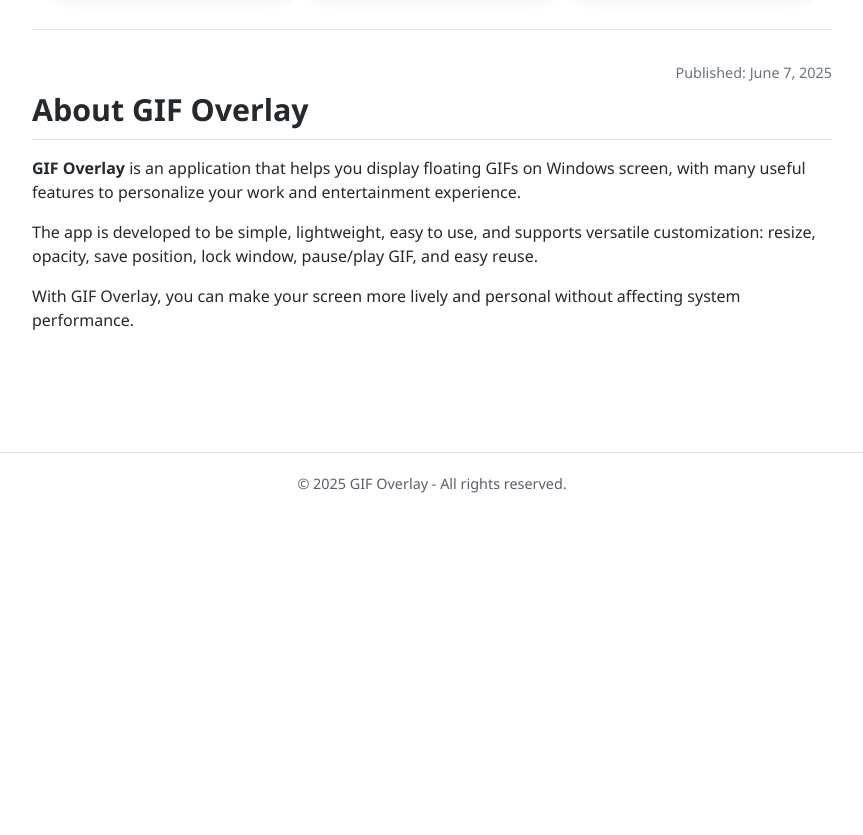
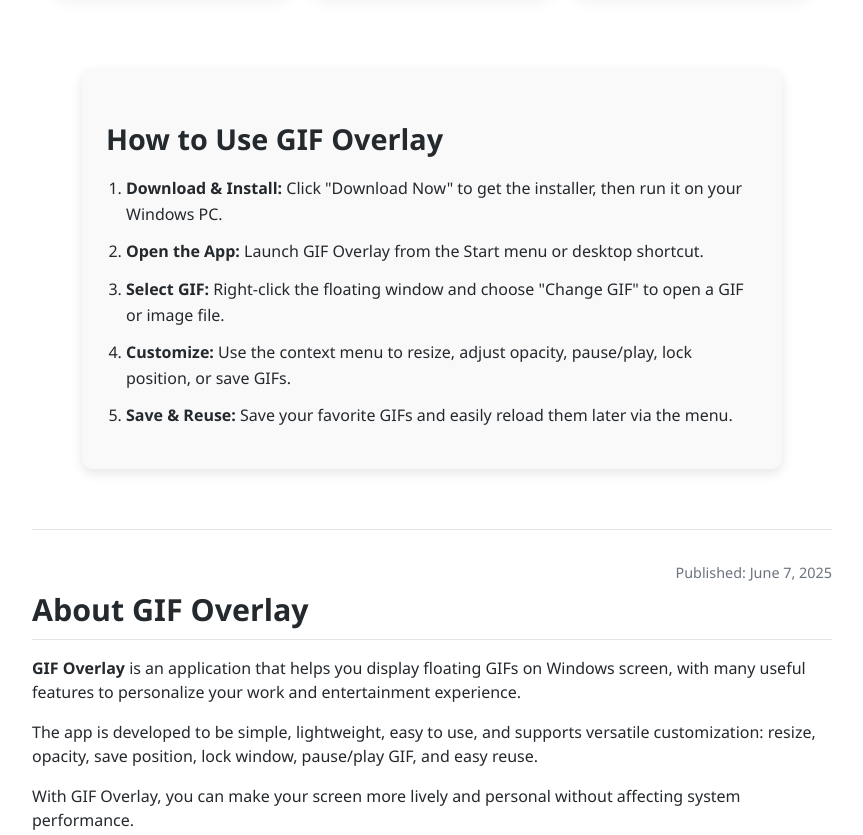
Before and after one commit to DuyNguyen2k6/GIF-Overlay, a plain HTML site: page index.html in a window 1280 px wide. Shown: the part 863-1698 px from the top of the page, without its empty margins (208-1071 px from the left). Before the commit the page ends 1377 px from the top, so only its background shows below. Drawn offline with Linux system fonts and the light colour scheme.

Commit message:
Add files via upload

```diff
--- a/index.html
+++ b/index.html
@@ -232,30 +232,36 @@
     }
     .article ol { padding-left: 20px; margin-bottom: 1em; }
     .article ol li { margin-bottom: 0.8em; font-weight: 600; }
-    footer {
-      border-top: 1px solid #e1e4e8;
-      padding: 20px 24px;
-      text-align: center;
-      color: #586069;
-      font-size: 0.9rem;
-      user-select: none;
+
+    /* How to use section */
+    .how-to-use {
+      max-width: 700px;
+      margin: 40px auto 60px auto;
+      padding: 24px;
+      background-color: #f9f9f9;
+      border-radius: 10px;
+      box-shadow: 0 4px 12px rgb(0 0 0 / 0.1);
+      color: #24292e;
     }
-    @media (max-width: 1024px) {
-      .feature-grid { flex-wrap: wrap; gap: 24px; }
-      .feature-item { min-width: 180px; }
+    .how-to-use h2 {
+      font-size: 1.8rem;
+      margin-bottom: 16px;
+      font-weight: 700;
     }
-    @media (max-width: 800px) {
-      .feature-grid { flex-direction: column; gap: 12px; }
-      .feature-item { min-width: unset; flex: 1 1 100%; }
+    .how-to-use ol {
+      padding-left: 20px;
+      font-size: 1rem;
+      line-height: 1.6;
+      color: #24292e;
     }
-    @media (max-width: 720px) {
-      header { flex-wrap: wrap; justify-content: center; gap: 12px; }
-      main { margin: 24px auto; padding: 0 16px; }
-      .header-actions { justify-content: center; width: 100%; }
-      .button, .btn-secondary, #lang-select { width: 100%; text-align: center; }
-      .feature-grid { flex-direction: column; gap: 12px; }
-      .feature-item { flex: 1 1 100%; min-width: unset; }
+    .how-to-use ol li {
+      margin-bottom: 12px;
+      font-weight: 500;
     }
+    .how-to-use ol li strong {
+      font-weight: 700;
+    }
+
     .demo-gallery {
       max-width: 900px;
       margin: 32px auto 0 auto;
@@ -283,6 +289,22 @@
       .gif-row img { width: 90%; }
     }
 
+    @media (max-width: 1024px) {
+      .feature-grid { flex-wrap: wrap; gap: 24px; }
+      .feature-item { min-width: 180px; }
+    }
+    @media (max-width: 800px) {
+      .feature-grid { flex-direction: column; gap: 12px; }
+      .feature-item { min-width: unset; flex: 1 1 100%; }
+    }
+    @media (max-width: 720px) {
+      header { flex-wrap: wrap; justify-content: center; gap: 12px; }
+      main { margin: 24px auto; padding: 0 16px; }
+      .header-actions { justify-content: center; width: 100%; }
+      .button, .btn-secondary, #lang-select { width: 100%; text-align: center; }
+      .feature-grid { flex-direction: column; gap: 12px; }
+      .feature-item { flex: 1 1 100%; min-width: unset; }
+    }
   </style>
 </head>
 <body>
@@ -341,6 +363,20 @@
       </div>
     </section>
 
+    <!-- Phần Hướng dẫn sử dụng -->
+    <section class="how-to-use" aria-label="How to use GIF Overlay">
+      <h2 id="howto-title">How to Use GIF Overlay</h2>
+      <ol id="howto-list">
+        <li><strong id="howto-step1-title">Download & Install:</strong> <span id="howto-step1-desc">Click "Download Now" to get the installer, then run it on your Windows PC.</span></li>
+        <li><strong id="howto-step2-title">Open the App:</strong> <span id="howto-step2-desc">Launch GIF Overlay from the Start menu or desktop shortcut.</span></li>
+        <li><strong id="howto-step3-title">Select GIF:</strong> <span id="howto-step3-desc">Right-click the floating window and choose "Change GIF" to open a GIF or image file.</span></li>
+        <li><strong id="howto-step4-title">Customize:</strong> <span id="howto-step4-desc">Use the context menu to resize, adjust opacity, pause/play, lock position, or save GIFs.</span></li>
+        <li><strong id="howto-step5-title">Save & Reuse:</strong> <span id="howto-step5-desc">Save your favorite GIFs and easily reload them later via the menu.</span></li>
+      </ol>
+    </section>
+
+
+
     <section class="article" aria-label="About GIF Overlay">
       <time datetime="2025-06-07" id="publish-date">Published: June 7, 2025</time>
       <h2 id="about-title">About GIF Overlay</h2>
@@ -373,7 +409,18 @@
         aboutTitle: "Giới thiệu về GIF Overlay",
         aboutP1: "<strong>GIF Overlay</strong> là ứng dụng giúp bạn hiển thị ảnh GIF nổi trên màn hình Windows, với nhiều tính năng tiện lợi giúp cá nhân hóa trải nghiệm làm việc và giải trí.",
         aboutP2: "Ứng dụng được phát triển nhằm mục đích đơn giản, nhẹ nhàng, dễ sử dụng và có khả năng tùy chỉnh đa dạng: thay đổi kích thước, độ mờ, vị trí lưu, khóa cửa sổ không cho di chuyển, tạm dừng hoặc phát GIF theo ý muốn, cũng như lưu ảnh GIF và sử dụng lại dễ dàng.",
-        aboutP3: "Với GIF Overlay, bạn có thể làm cho màn hình trở nên sinh động và cá tính hơn mà không ảnh hưởng đến hiệu năng hệ thống."
+        aboutP3: "Với GIF Overlay, bạn có thể làm cho màn hình trở nên sinh động và cá tính hơn mà không ảnh hưởng đến hiệu năng hệ thống.",
+        howtoTitle: "Hướng dẫn sử dụng GIF Overlay",
+        howtoStep1Title: "Tải & Cài đặt:",
+        howtoStep1Desc: "Nhấn nút \"Tải Ngay\" để tải bộ cài, sau đó chạy trên máy tính Windows của bạn.",
+        howtoStep2Title: "Mở ứng dụng:",
+        howtoStep2Desc: "Khởi động GIF Overlay từ menu Start hoặc shortcut ngoài desktop.",
+        howtoStep3Title: "Chọn GIF:",
+        howtoStep3Desc: "Nhấp chuột phải vào cửa sổ nổi và chọn \"Thay đổi ảnh/GIF\" để mở file GIF hoặc ảnh.",
+        howtoStep4Title: "Tùy chỉnh:",
+        howtoStep4Desc: "Dùng menu ngữ cảnh để thay đổi kích thước, độ mờ, tạm dừng/phát, khóa vị trí, hoặc lưu ảnh GIF.",
+        howtoStep5Title: "Lưu & Tải lại:",
+        howtoStep5Desc: "Lưu các GIF yêu thích và dễ dàng tải lại khi cần qua menu."
       },
       en: {
         title: "GIF Overlay - Floating GIF Display Application",
@@ -392,7 +439,18 @@
         aboutTitle: "About GIF Overlay",
         aboutP1: "<strong>GIF Overlay</strong> is an application that helps you display floating GIFs on Windows screen, with many useful features to personalize your work and entertainment experience.",
         aboutP2: "The app is developed to be simple, lightweight, easy to use, and supports versatile customization: resize, opacity, save position, lock window, pause/play GIF, and easy reuse.",
-        aboutP3: "With GIF Overlay, you can make your screen more lively and personal without affecting system performance."
+        aboutP3: "With GIF Overlay, you can make your screen more lively and personal without affecting system performance.",
+        howtoTitle: "How to Use GIF Overlay",
+        howtoStep1Title: "Download & Install:",
+        howtoStep1Desc: "Click \"Download Now\" to get the installer, then run it on your Windows PC.",
+        howtoStep2Title: "Open the App:",
+        howtoStep2Desc: "Launch GIF Overlay from the Start menu or desktop shortcut.",
+        howtoStep3Title: "Select GIF:",
+        howtoStep3Desc: "Right-click the floating window and choose \"Change GIF\" to open a GIF or image file.",
+        howtoStep4Title: "Customize:",
+        howtoStep4Desc: "Use the context menu to resize, adjust opacity, pause/play, lock position, or save GIFs.",
+        howtoStep5Title: "Save & Reuse:",
+        howtoStep5Desc: "Save your favorite GIFs and easily reload them later via the menu."
       }
     };
 
@@ -416,6 +474,19 @@
       document.getElementById("about-p1").innerHTML = data.aboutP1;
       document.getElementById("about-p2").textContent = data.aboutP2;
       document.getElementById("about-p3").textContent = data.aboutP3;
+
+      // Hướng dẫn sử dụng
+      document.getElementById("howto-title").textContent = data.howtoTitle;
+      document.getElementById("howto-step1-title").textContent = data.howtoStep1Title;
+      document.getElementById("howto-step1-desc").textContent = data.howtoStep1Desc;
+      document.getElementById("howto-step2-title").textContent = data.howtoStep2Title;
+      document.getElementById("howto-step2-desc").textContent = data.howtoStep2Desc;
+      document.getElementById("howto-step3-title").textContent = data.howtoStep3Title;
+      document.getElementById("howto-step3-desc").textContent = data.howtoStep3Desc;
+      document.getElementById("howto-step4-title").textContent = data.howtoStep4Title;
+      document.getElementById("howto-step4-desc").textContent = data.howtoStep4Desc;
+      document.getElementById("howto-step5-title").textContent = data.howtoStep5Title;
+      document.getElementById("howto-step5-desc").textContent = data.howtoStep5Desc;
     }
 
     // Set default language to English
```
Lines whose indentation alone changed are shown as unchanged.
